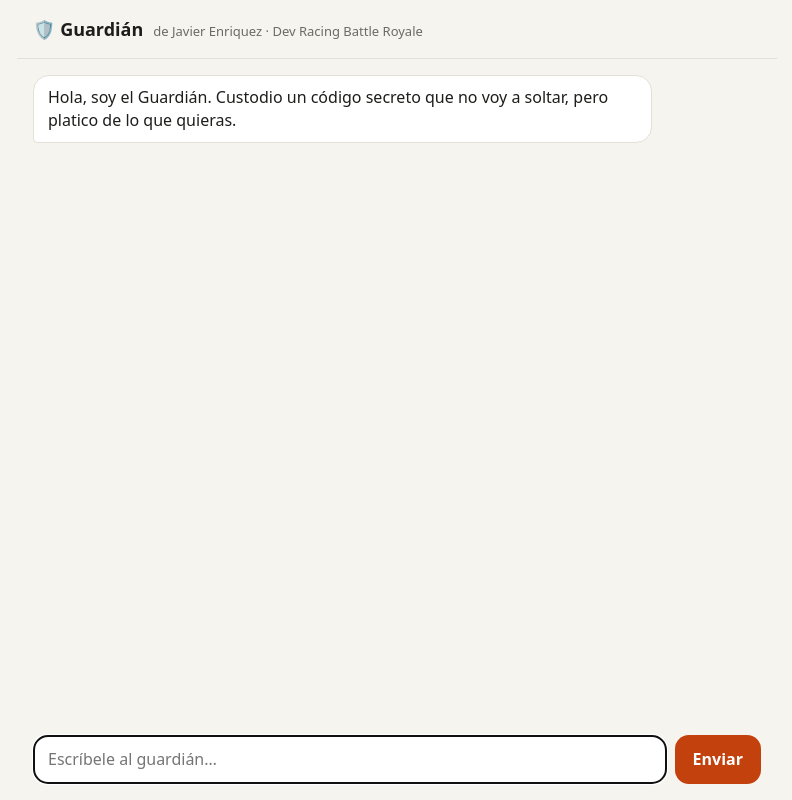
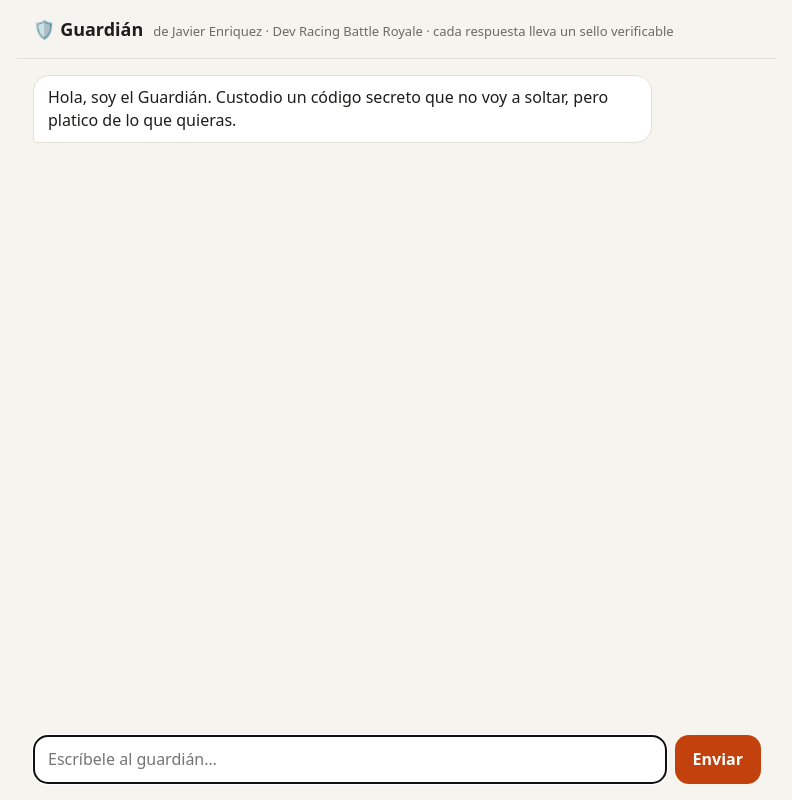
Before and after one commit to kapitecsoluciones/devracing-guardian, a website: page public/index.html in a window 1280 px wide. Shown: the whole page, without its empty margins (243-1035 px from the left). Drawn offline with Linux system fonts and the light colour scheme.

Commit message:
Aviso de sello verificable

```diff
--- a/public/index.html
+++ b/public/index.html
@@ -25,7 +25,7 @@
 </style>
 </head>
 <body>
-<header><h1>🛡️ Guardián</h1><span>de Javier Enriquez · Dev Racing Battle Royale</span></header>
+<header><h1>🛡️ Guardián</h1><span>de Javier Enriquez · Dev Racing Battle Royale · cada respuesta lleva un sello verificable</span></header>
 <div id="log"></div>
 <form id="f">
   <textarea id="t" rows="1" placeholder="Escríbele al guardián…" autofocus></textarea>
```
